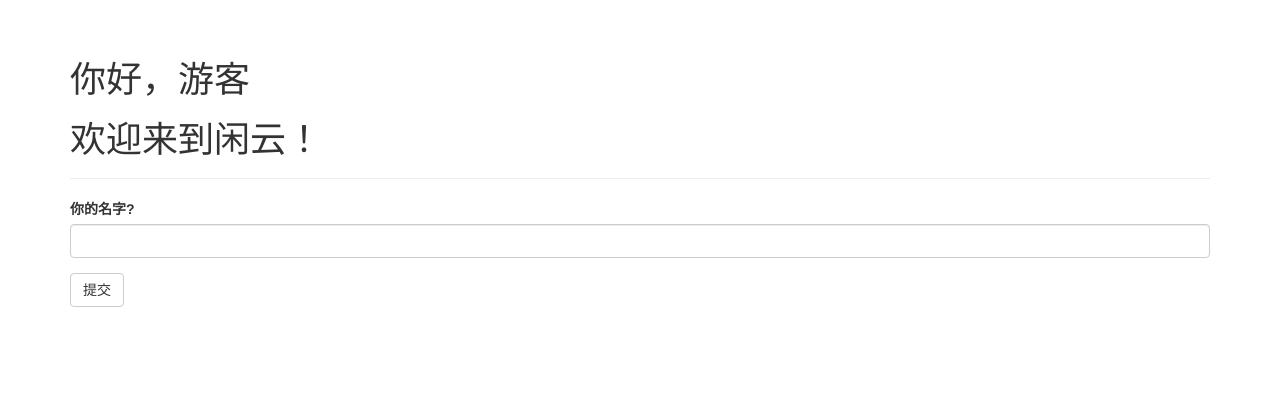
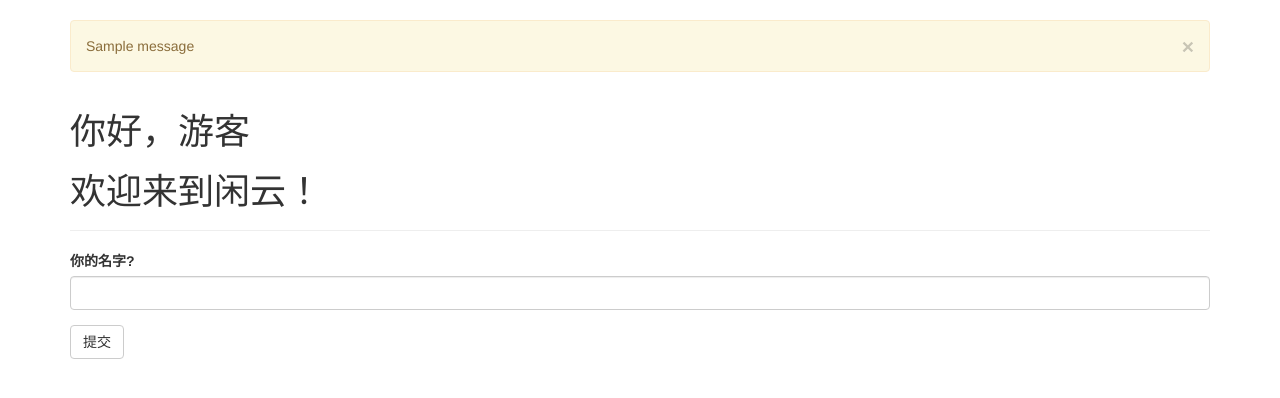
Before and after one commit to chencodeX/XianYun, a Flask app: page / in a window 1280 px wide. Shown: the part 52-450 px from the top of the page. Run offline with Flask 2, Linux system fonts and the light colour scheme; one stand-in notice (Sample message) is shown; some libraries are stand-ins or nearby versions.

Commit message:
增加用户变更提示

```diff
--- a/main.py
+++ b/main.py
@@ -1,6 +1,6 @@
 #!/usr/bin/evn python
 # -*- coding: utf-8 -*-
-from flask import Flask ,render_template,session,url_for,redirect
+from flask import Flask ,render_template,session,url_for,redirect,flash
 from flask import request
 from flask.ext.script import Manager
 from flask.ext.bootstrap import Bootstrap
@@ -26,8 +26,13 @@ bootstrap = Bootstrap(app)
 def index():
     form = NameForm()
     if form.validate_on_submit():
+        old_name = session.get('name')
+        print 'dd'
+        if old_name is not None and old_name !=form.name.data:
+            print 'dd1'
+            flash(u'用户变更')
         session['name'] = form.name.data
-        form.name.data = ''
+        # form.name.data = ''
         return redirect(url_for('index'))
     return render_template('index.html', form=form, name=session.get('name'))
 
--- a/templates/base.html
+++ b/templates/base.html
@@ -29,6 +29,13 @@
 
 {% block content %}
 <div class="container">
+    {% for message in get_flashed_messages() %}
+    <div class="alert alert-warning">
+        <button type="button" class="close" data-dismiss="alert">&times;</button>
+        {{ message }}
+    </div>
+    {% endfor %}
+
     {% block page_content %}{% endblock %}
 </div>
 {% endblock %}
```
